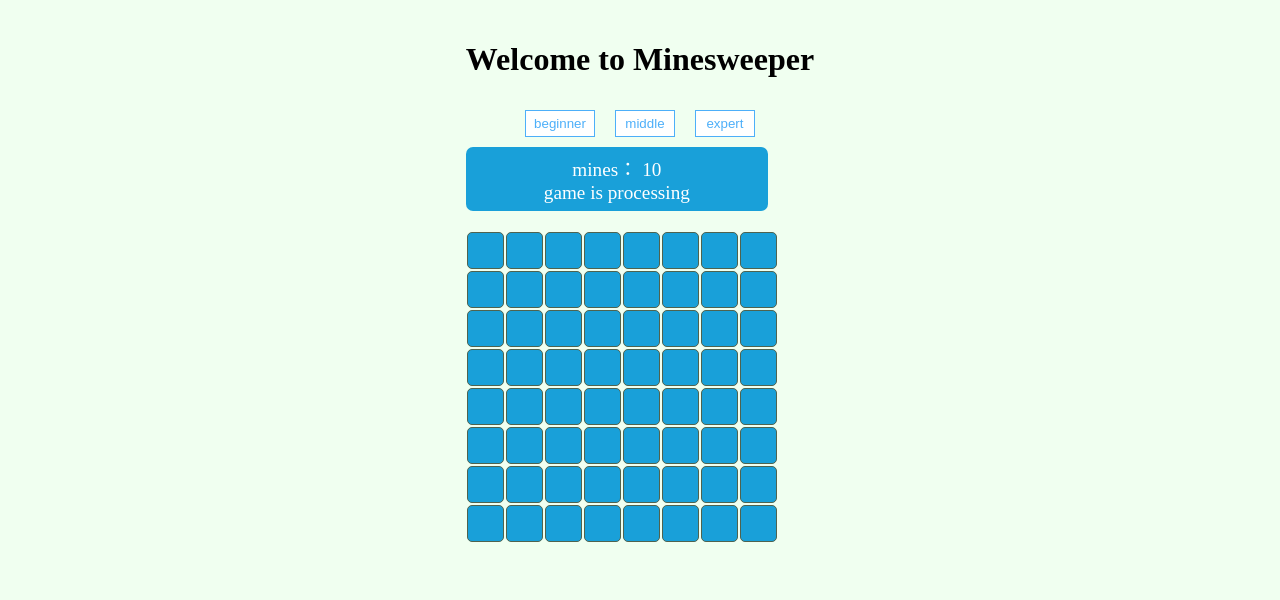
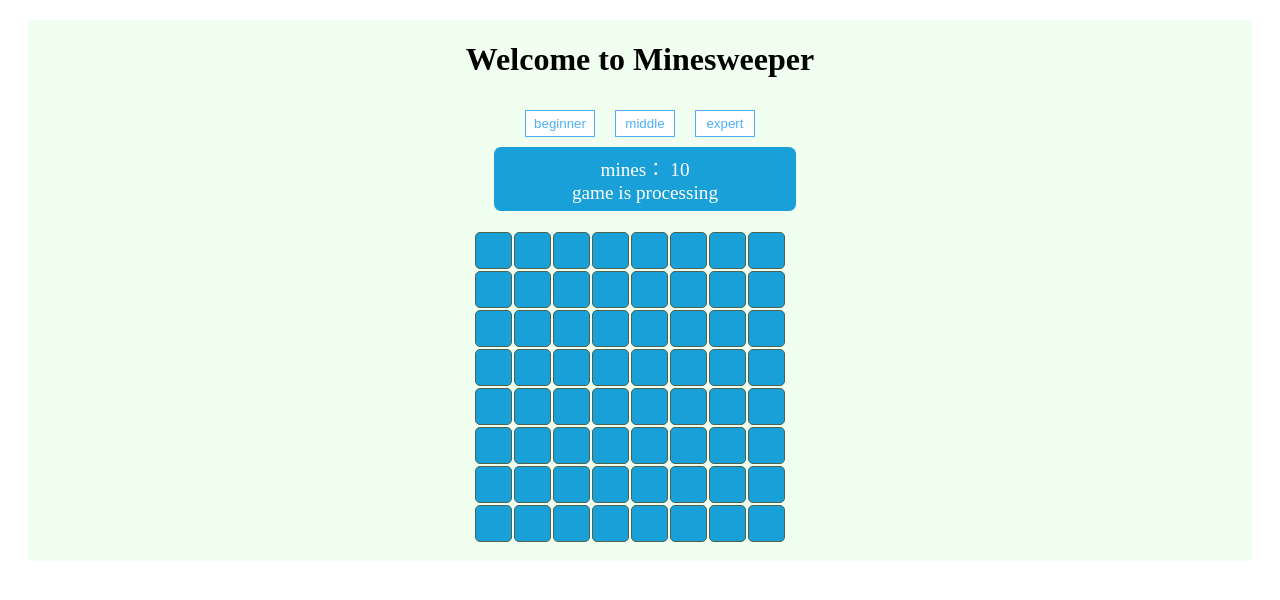
Before and after one commit to caohuijun2018/minsweeper, a React (Create React App) app in the folder minesweeper-game/: page / in a window 1280 px wide. Shown: the top 600 px of the page. Built offline with nearby package versions, Linux system fonts and the light colour scheme.

Commit message:
使用styled-components来写样式

```diff
--- a/minesweeper-game/src/App.js
+++ b/minesweeper-game/src/App.js
@@ -1,11 +1,14 @@
-import React, { useEffect, useState } from "react";
-import ReactDOM from "react-dom";
+import React, {useState } from "react";
 import Board from "./component/Board";
-import "./index.css";
+// import "./index.css";
 // import Button from './component/Button'??
 import ChangeLevel from "./component/ChangeLevel";
 //Styled
 import { ButtonStyle } from "./Style/ButtonStyle";
+import {ButtonPosStyled} from './Style/BoardStyle'
+import {BoardStyled} from './Style/BoardStyle'
+import {BoardAllStyled} from './Style/BoardStyle'
+
 const App = () => {
   const [boderState, setBoserState] = useState({
     height: 8,
@@ -20,17 +23,19 @@ const App = () => {
   };
 
   return (
-    <div className="game">
+    <BoardStyled>
+    <BoardAllStyled>
       <h1>Welcome to Minesweeper</h1>
-      <div className="info">
+      <ButtonPosStyled>
         <ButtonStyle onClick={() => change(8, 8, 10)}>beginner</ButtonStyle>
         <ButtonStyle onClick={() => change(12, 12, 40)}>middle</ButtonStyle>
         <ButtonStyle onClick={() => change(15, 15, 80)}>expert</ButtonStyle>
-      </div>
+      </ButtonPosStyled>
 
       <Board boderState={boderState} setBoserState={setBoserState} />
       <br />
-    </div>
+    </BoardAllStyled>
+    </BoardStyled>
   );
 };
 
--- /dev/null
+++ b/minesweeper-game/src/Style/BoardStyle.js
@@ -0,0 +1,30 @@
+import styled from 'styled-components'
+export const BoardAllStyled = styled.div`
+    display:block;
+    text-align:center
+`
+export const GameStatusStyled = styled.div`
+    margin-bottom: 20px;
+    background: #19a0d9;
+    padding: 7px;
+    text-align: center;
+    color: #fff;
+    border-radius: 7px;
+    font-family: cursive;
+    font-size: larger;
+    display: inline-block;
+    margin-left: 10px
+`
+
+export const ButtonPosStyled = styled.div`
+    display: flex;
+    justify-content: center;
+`
+
+ export const BoardStyled = styled.div`
+    margin: 20px;
+    background-color: honeydew;
+    display: flex;
+    justify-content: center;
+    font-family: 'Times New Roman', Times, serif;
+`
--- a/minesweeper-game/src/Style/CellStyle.js
+++ b/minesweeper-game/src/Style/CellStyle.js
@@ -1,5 +1,12 @@
 import styled from "styled-components";
 
+export const CellAllStyled = styled.div`
+  display: flex;
+  flex-wrap: wrap;
+  width: 413px;
+  justify-content: center;
+
+`;
 export const CellStyle = styled.div`
   border: 1px solid #4f634f;
   height: 35px;
@@ -11,7 +18,7 @@ export const CellStyle = styled.div`
   flex-direction: column;
   margin: 1px;
 `;
-export const CellStyledHiden = styled.div`
+export const CellHidenStyled = styled.div`
   border: 1px solid #4f634f;
   height: 35px;
   width: 35px;
@@ -23,7 +30,7 @@ export const CellStyledHiden = styled.div`
   margin: 1px;
   background: #19a0d9;
 `;
-export const CellIsFlagISMine = styled.div`
+export const CellIsFlagISMineStyled = styled.div`
   border: 1px solid #4f634f;
   height: 35px;
   width: 35px;
--- a/minesweeper-game/src/component/Board.js
+++ b/minesweeper-game/src/component/Board.js
@@ -1,5 +1,10 @@
 import React, { useEffect, useState } from "react";
 import Cell from "./Cell";
+//Styled
+import { CellAllStyled } from "../Style/CellStyle";
+import { GameStatusStyled } from "../Style/BoardStyle";
+
+
 
 const Board = ({ boderState }) => {
   console.log("boderState.mine", boderState.mine);
@@ -175,13 +180,10 @@ const Board = ({ boderState }) => {
   };
 
   const revealEmpty = (x, y, data) => {
-
     //递归找到周围的所有空节点，可以被显示的cell的要求为：没有被标记，没有被点击，不是炸弹，且为空 ？？
     let area = traverseBoard(x, y, data);
 
-
     area.forEach((value) => {
-
       if (
         value.isFlag === false &&
         value.isRevealed === false &&
@@ -247,7 +249,6 @@ const Board = ({ boderState }) => {
       updata[x][y].isFlag = true;
 
       mine--;
-
     } else {
       //已经被标记则取消
       updata[x][y].isFlag = false;
@@ -270,8 +271,7 @@ const Board = ({ boderState }) => {
     }
     setCurrentData(updata);
     setMineCount(mine);
-    let curMine = mine;
-    console.log('mine:',mine)
+    console.log("mine:", mine);
   };
 
   const renderBoard = (currentData) => {
@@ -292,9 +292,8 @@ const Board = ({ boderState }) => {
   };
 
   return (
-    <div className="board">
-      <div
-        className="game-info"
+    <div>
+      <GameStatusStyled
         style={{
           width: 37 * boderState.width + 2 * (boderState.width * 2) - 40,
         }}
@@ -302,13 +301,12 @@ const Board = ({ boderState }) => {
         <span>mines： {boderState.mine}</span>
         <br />
         <span>{gamestatus}</span>
-      </div>
-      <div
-        className="cell-all"
+      </GameStatusStyled>
+      <CellAllStyled
         style={{ width: 37 * boderState.width + 2 * (boderState.width * 2) }}
       >
         {renderBoard(currentData)}
-      </div>
+      </CellAllStyled>
     </div>
   );
 };
--- a/minesweeper-game/src/component/Cell.js
+++ b/minesweeper-game/src/component/Cell.js
@@ -1,8 +1,8 @@
 import React from "react";
 
 //Styled
-import { CellStyledHiden } from "../Style/CellStyle";
-import { CellIsFlagISMine } from "../Style/CellStyle";
+import { CellHidenStyled } from "../Style/CellStyle";
+import { CellIsFlagISMineStyled } from "../Style/CellStyle";
 import { CellStyle } from "../Style/CellStyle";
 
 const Cell = ({ data, onClick, contextMenu }) => {
@@ -27,9 +27,9 @@ const Cell = ({ data, onClick, contextMenu }) => {
 
   if (data.isRevealed === false) {
     return (
-      <CellStyledHiden onClick={onClick} onContextMenu={contextMenu}>
+      <CellHidenStyled onClick={onClick} onContextMenu={contextMenu}>
         {cellContent()}
-      </CellStyledHiden>
+      </CellHidenStyled>
     );
   }
   if (data.isRevealed === true) {
@@ -43,9 +43,9 @@ const Cell = ({ data, onClick, contextMenu }) => {
     (data.isMine === true || data.isFlag === true)
   ) {
     return (
-      <CellIsFlagISMine onClick={onClick} onContextMenu={contextMenu}>
+      <CellIsFlagISMineStyled onClick={onClick} onContextMenu={contextMenu}>
         {cellContent()}
-      </CellIsFlagISMine>
+      </CellIsFlagISMineStyled>
     );
   }
 };
--- a/minesweeper-game/src/component/ChangeLevel.js
+++ b/minesweeper-game/src/component/ChangeLevel.js
@@ -1,5 +1,4 @@
-import React from 'react';
-  const ChangeLevel = (height,width,mines) => {
+const ChangeLevel = (height,width,mines) => {
     const newBoder = {
         height:height,
         width: width,
--- a/minesweeper-game/src/index.css
+++ /dev/null
@@ -1,31 +0,0 @@
-body {
-  margin: 20px;
-  background-color: honeydew;
-  display: flex;
-  justify-content: center;
-  font-family: 'Times New Roman', Times, serif;
-}
-#root {
-  text-align: center;
-}
-.info {
-  display: flex;
-  justify-content: center;
-
-}
-.game-info {
-  margin-bottom: 20px;
-  background: #19a0d9;
-  padding: 7px;
-  text-align: center;
-  color: #fff;
-  border-radius: 7px;
-  font-family: cursive;
-  /* display: block; */
-  font-size: larger;
-}
-.cell-all {
-  display: flex;
-  flex-wrap: wrap;
-  width: 413px;
-}
```
Also changed, not shown: minesweeper-game/src/Style/ButtonStyle.js (line endings or trailing spaces). Lines whose indentation alone changed are shown as unchanged.
